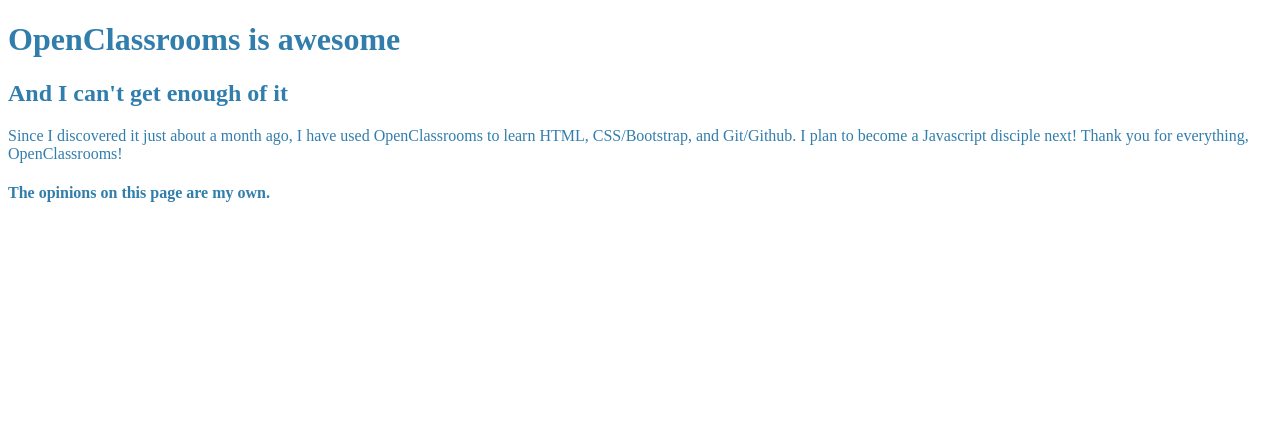
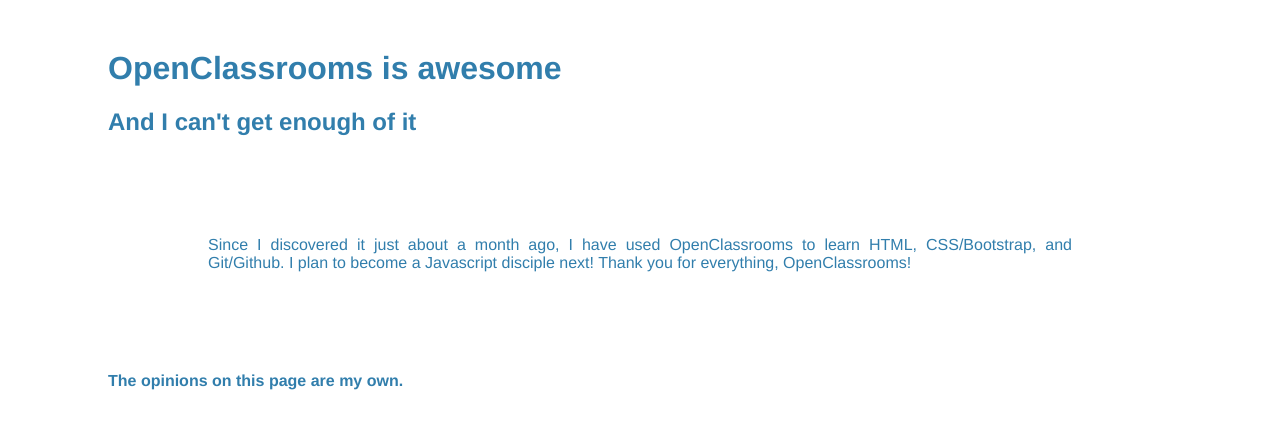
Before and after one commit to RachelwasHere/GitHub-Partie-2, a plain HTML site: page index.html in a window 1280 px wide. Drawn offline with Linux system fonts and the light colour scheme.

Commit message:
police, color, et margins changés

```diff
--- a/stylesheet.css
+++ b/stylesheet.css
@@ -1,4 +1,19 @@
 body {
+	margin-top: 50px;
 	background-color: #ffffff;
 	color: #317EAC;
+	font-family:  'Helvetica Neue', Helvetica, Arial, sans-serif;
 }
+
+h1, h2, footer {
+	text-align: left;
+	margin-left: 100px;
+	margin-right: 100px;
+}
+
+article {
+	margin: 100px;
+	padding-left: 100px;
+	padding-right: 100px;
+	text-align: justify;
+}
```
